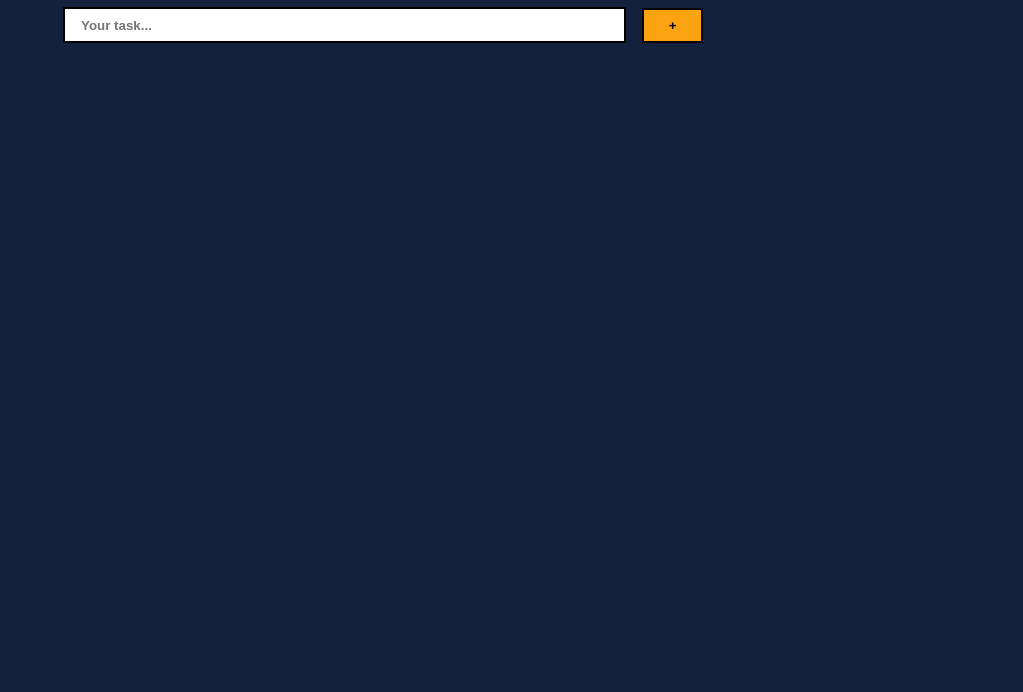
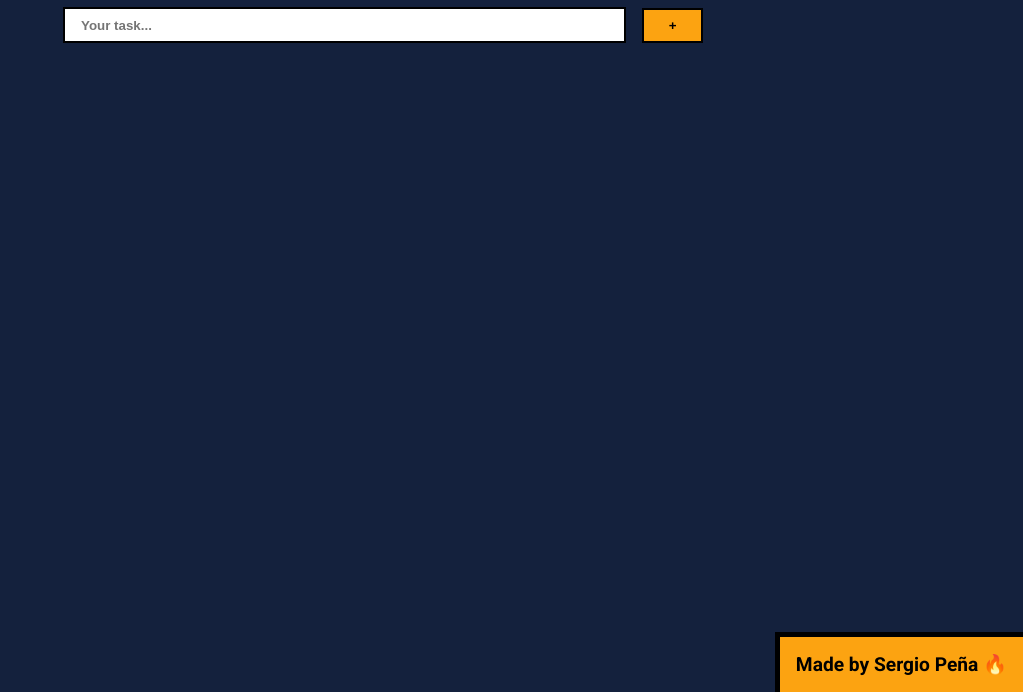
Before and after one commit to sergiopm97/tasks, a plain HTML site: page index.html in a window 1280 px wide. Shown: the part 108-800 px from the top of the page, without its empty margins (257-1280 px from the left). Drawn offline with Linux system fonts and the light colour scheme.

Commit message:
Implement author branding - Desktop
Creation and placement of the authoring mark in its desktop version

```diff
--- a/index.html
+++ b/index.html
@@ -35,6 +35,12 @@
 
     </div>
 
+    <div class="author-container">
+
+        <h2 class="author">Made by Sergio Peña 🔥</h2>
+
+    </div>
+
     <script type="text/javascript" src="scripts/addDeleteTask.js"></script>
 
 </body>
--- /dev/null
+++ b/styles/blocks/_author.scss
@@ -0,0 +1,15 @@
+.author-container {
+    right: 0;
+    position: fixed;
+    background-color: #FCA311;
+    border-left: 5px solid #000000;
+    border-top: 5px solid #000000;
+    bottom: 0;
+}
+
+.author {
+    font-size: 1.2rem;
+    font-weight: 700;
+    color: #000000;
+    margin: 1rem;
+}
--- a/styles/main.scss
+++ b/styles/main.scss
@@ -1,5 +1,6 @@
 @import "blocks/form";
 @import "blocks/task";
+@import "blocks/author";
 
 html {
     font-family: 'Roboto', sans-serif;
```
Also changed, not shown: styles/main.css, 1 other file.
